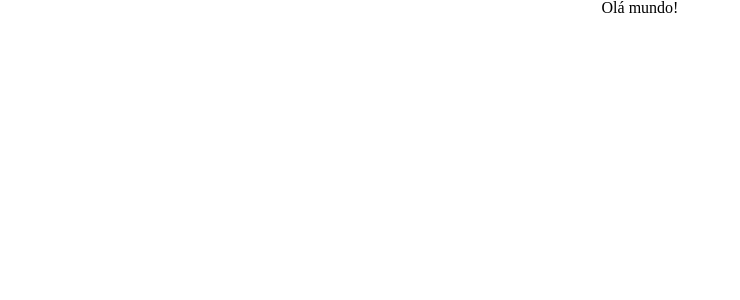
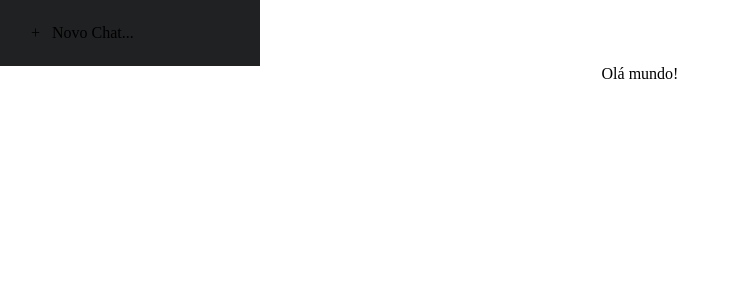
Before and after one commit to raonircl/chatgpt-node-react_integracao, a React (Create React App) app in the folder Web/: page / in a window 1280 px wide. Shown: the top 300 px of the page, without its empty margins (0-740 px from the left). Built offline with nearby package versions, Linux system fonts and the light colour scheme.

Commit message:
feat: componente SideMenu

```diff
--- a/Web/src/App.js
+++ b/Web/src/App.js
@@ -1,9 +1,15 @@
+import { useStates } from 'react';
+
 import './styles/App.css';
 import './styles/reset.css';
+
+import { makeRequest } from './api/api.js';
+import { SideMenu } from './components/SideMenu/SideMenu.js';
 
 function App() {
   return (
     <div className="App">
+        <SideMenu></SideMenu>
         <h1>Olá mundo!</h1>
     </div>
   );
--- /dev/null
+++ b/Web/src/components/SideMenu/SideMenu.css
@@ -0,0 +1,21 @@
+.sidemenu {
+    width: 260px;
+    padding: 10px;
+    background-color: #202123;
+}
+
+.sidemenu-button {
+    padding: 15px;
+    border-radius: 5px;
+    text-align: left;
+    transition: ease 0.25s all;
+}
+
+.sidemenu-button:hover {
+    background-color: rgba(255, 255, 255, 0.1);
+}
+
+.sidemenu-button span {
+    padding-left: 6px;
+    padding-right: 12px;
+}
--- /dev/null
+++ b/Web/src/components/SideMenu/SideMenu.js
@@ -0,0 +1,13 @@
+import React from "react";
+import './SideMenu.css'
+
+export const  SideMenu = () => {
+    return(
+        <aside className="sidemenu">
+            <div className="sidemenu-button">
+                <span>+</span>
+                Novo Chat...
+            </div>
+        </aside>
+    )
+};
```
Also changed, not shown: Web/src/logo.svg (deleted).
